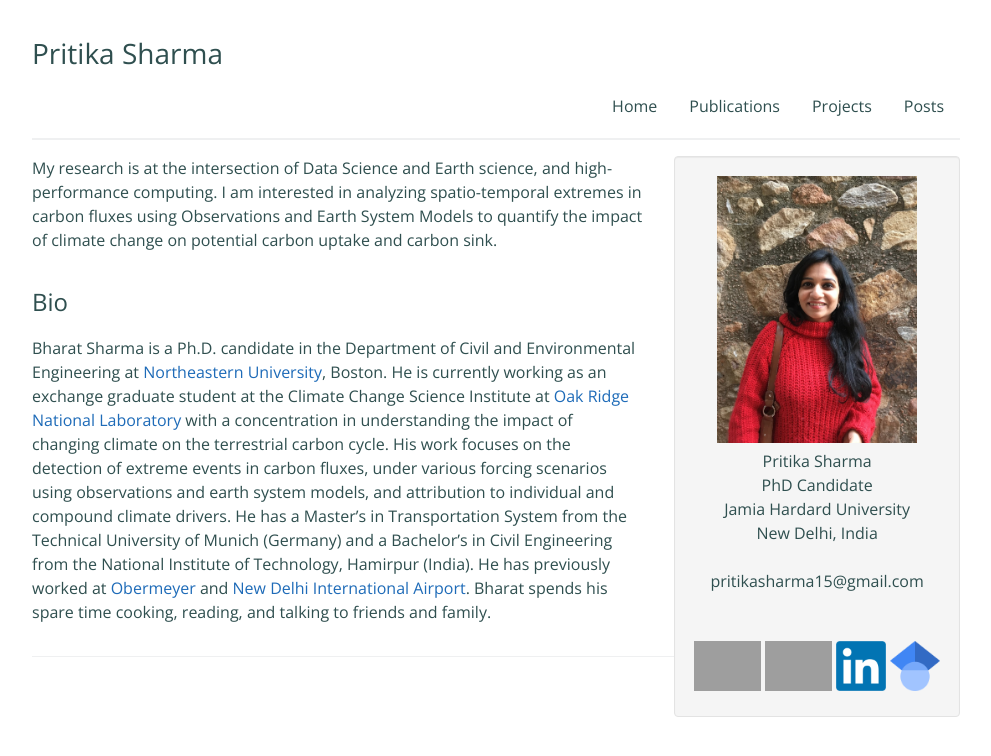
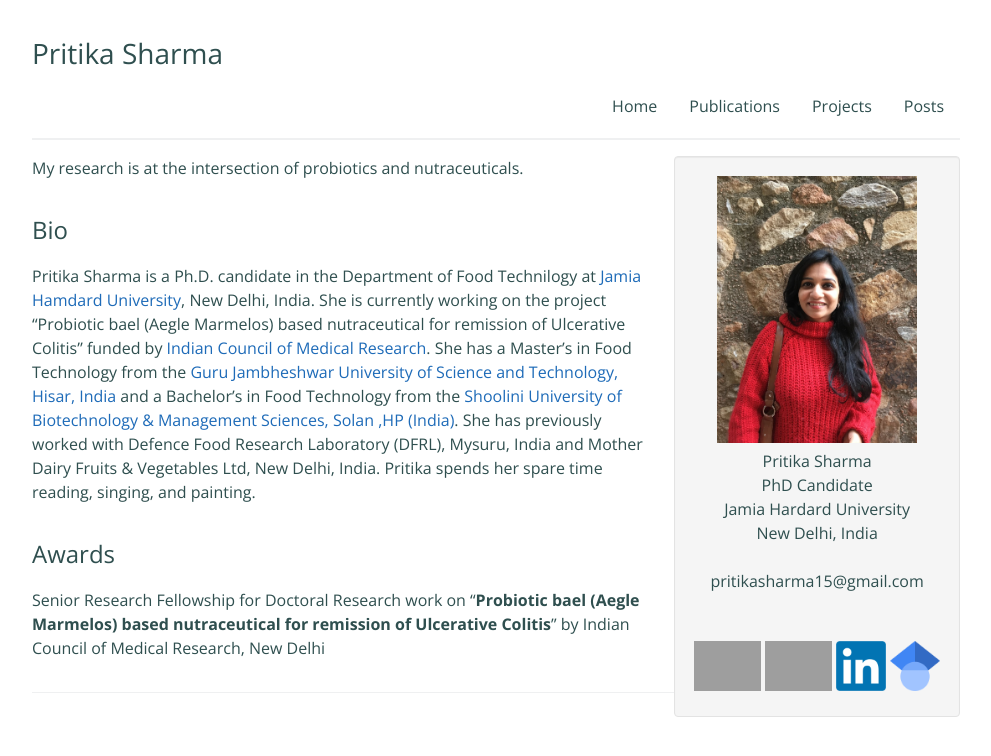
Before and after one commit to sharmapritika/sharmapritika.github.io, a Jekyll site: the page built from index.md, in a window 1280 px wide, cut to the strip 0-756 px from the top of the page. Shown: the whole strip, without its empty margins (144-1135 px from the left). Built offline with Jekyll 4.4.1, drawn with Linux system fonts in a browser that asks for light colours; grey boxes are pictures that could not be loaded.

Commit message:
Update index.md

```diff
--- a/index.md
+++ b/index.md
@@ -8,8 +8,12 @@ description: Food Technology, Food Science, and Clinical Studies
 
 ---
 
-My research is at the intersection of Data Science and Earth science, and high-performance computing. I am interested in analyzing spatio-temporal extremes in carbon fluxes using Observations and Earth System Models to quantify the impact of climate change on potential carbon uptake and carbon sink.
+My research is at the intersection of probiotics and nutraceuticals.
 
 ## Bio
 
-Bharat Sharma is a Ph.D. candidate in the Department of Civil and Environmental Engineering at [Northeastern University](https://www.northeastern.edu/), Boston. He is currently working as an exchange graduate student at the Climate Change Science Institute at [Oak Ridge National Laboratory](https://www.ornl.gov/) with a concentration in understanding the impact of changing climate on the terrestrial carbon cycle. His work focuses on the detection of extreme events in carbon fluxes, under various forcing scenarios using observations and earth system models, and attribution to individual and compound climate drivers. He has a Master’s in Transportation System from the Technical University of Munich (Germany) and a Bachelor’s in Civil Engineering from the National Institute of Technology, Hamirpur (India). He has previously worked at [Obermeyer](https://www.obermeyer-group.com/) and [New Delhi International Airport](https://www.newdelhiairport.in/). Bharat spends his spare time cooking, reading, and talking to friends and family.
+Pritika Sharma is a Ph.D. candidate in the Department of Food Technilogy at [Jamia Hamdard University](http://jamiahamdard.edu/), New Delhi, India. She is currently working on the project "Probiotic bael (Aegle Marmelos) based nutraceutical for remission of Ulcerative Colitis" funded by [Indian Council of Medical Research](https://www.icmr.gov.in/). She has a Master’s in Food Technology from the [Guru Jambheshwar University of Science and Technology, Hisar, India](http://www.gjust.ac.in/) and a Bachelor’s in Food Technology from the [Shoolini University of Biotechnology & Management Sciences, Solan ,HP (India)](https://shooliniuniversity.com/). She has previously worked with Defence Food Research Laboratory (DFRL), Mysuru, India and Mother Dairy Fruits & Vegetables Ltd, New Delhi, India. Pritika spends her spare time reading, singing, and painting.
+
+
+## Awards
+Senior Research Fellowship for Doctoral Research work on "**Probiotic bael (Aegle Marmelos) based nutraceutical for remission of Ulcerative Colitis**" by Indian Council of Medical Research, New Delhi
```
